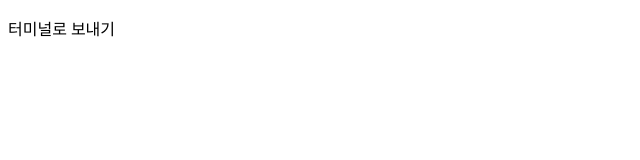
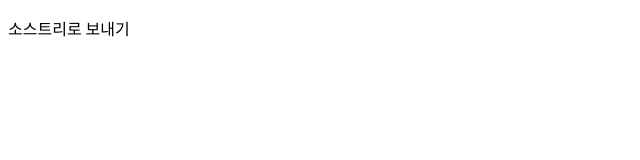
Before and after one commit to mixgkim/GitInitTest, a plain HTML site: page index.html in a window 1280 px wide. Shown: the full height of the page, 0-640 px from the left. Drawn offline with Linux system fonts and the light colour scheme.

Commit message:
소스트리로 보내기 실습

```diff
--- a/index.html
+++ b/index.html
@@ -3,9 +3,9 @@
 <head>
     <meta charset="UTF-8">
     <meta name="viewport" content="width=device-width, initial-scale=1.0">
-    <title>터미널로 보내기</title>
+    <title>소스트리로 보내기</title>
 </head>
 <body>
-    <p>터미널로 보내기</p>
+    <p>소스트리로 보내기</p>
 </body>
 </html>
```
Also changed, not shown: 1 other file.
